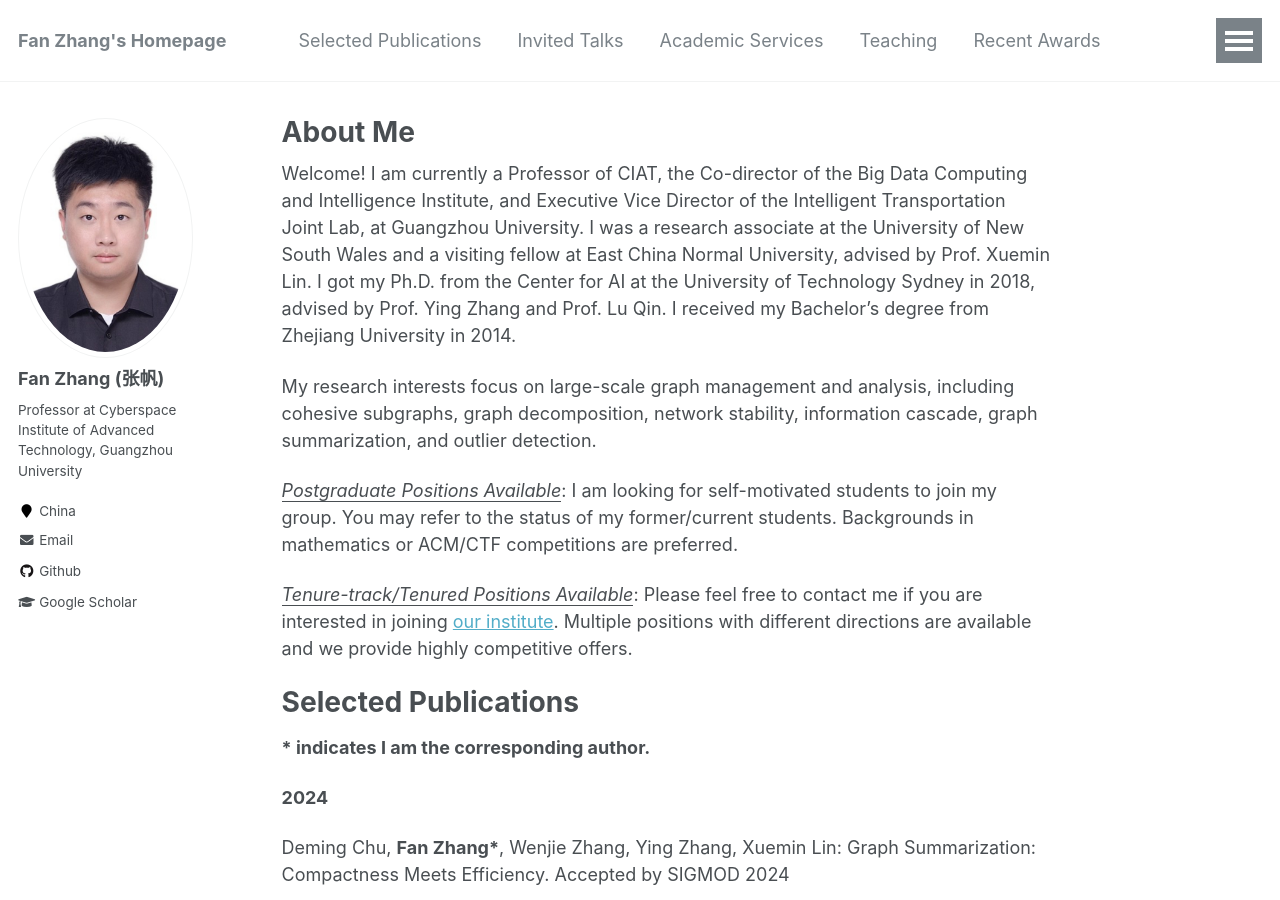
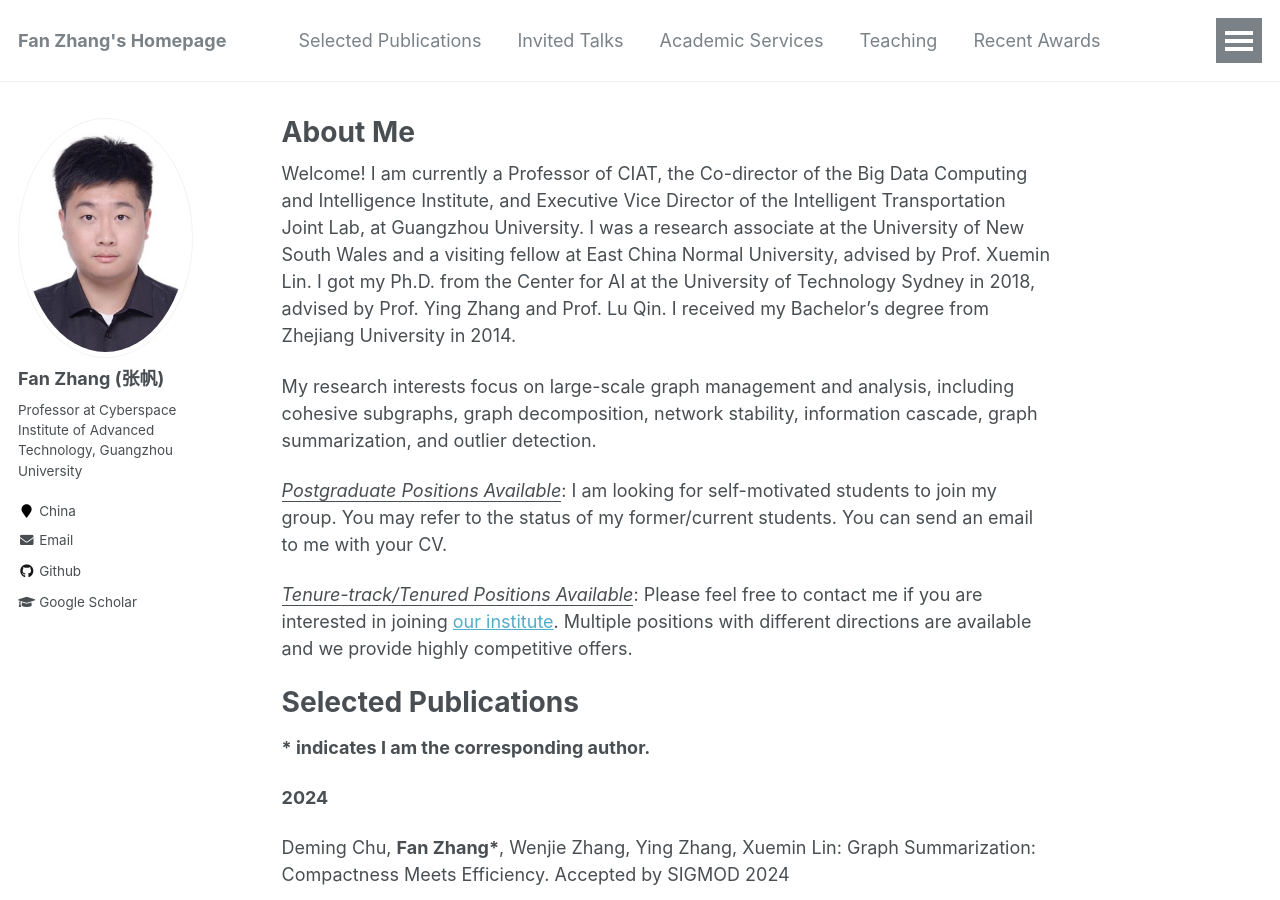
Before and after one commit to fanzhangcs/fanzhangcs.github.io, a Jekyll site: the page built from _pages/about.md, in a window 1280 px wide and 900 px high. Built offline with Jekyll 4.4.1, drawn with Linux system fonts in a browser that asks for light colours.

Commit message:
Update about.md

```diff
--- a/_pages/about.md
+++ b/_pages/about.md
@@ -13,7 +13,7 @@ Welcome! I am currently a Professor of CIAT, the Co-director of the Big Data Com
 My research interests focus on large-scale graph management and analysis, including cohesive subgraphs, graph decomposition, network stability, information cascade, graph summarization, and outlier detection.
 <!--Link to [DBLP](https://dblp.uni-trier.de/pid/21/3626-36.html).-->
 
-*<ins>Postgraduate Positions Available</ins>*: I am looking for self-motivated students to join my group. You may refer to the status of my former/current students. Backgrounds in mathematics or ACM/CTF competitions are preferred.
+*<ins>Postgraduate Positions Available</ins>*: I am looking for self-motivated students to join my group. You may refer to the status of my former/current students. You can send an email to me with your CV.
 
 *<ins>Tenure-track/Tenured Positions Available</ins>*: Please feel free to contact me if you are interested in joining [our institute](https://wyy.gzhu.edu.cn/xygk/xyjs.htm). Multiple positions with different directions are available and we provide highly competitive offers.
 
```
